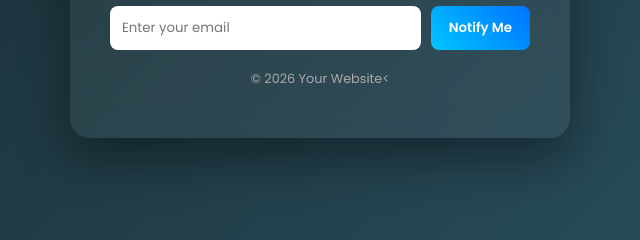
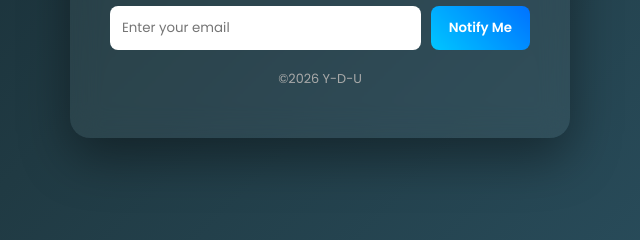
Before and after one commit to Y-D-U/Y-D-U.github.io, a plain HTML site: page index.html in a window 1280 px wide. Shown: the part 530-770 px from the top of the page, 320-960 px from the left. Drawn offline with Linux system fonts and the light colour scheme.

Commit message:
Fix HTML formatting and structure

```diff
--- a/index.html
+++ b/index.html
@@ -178,4 +178,4 @@
         <button onclick="notifyUser()">Notify Me</button>
     </div>
 
-    <footer>© 2026 Your Website<
+    <footer>©2026 Y-D-U</footer>
```
